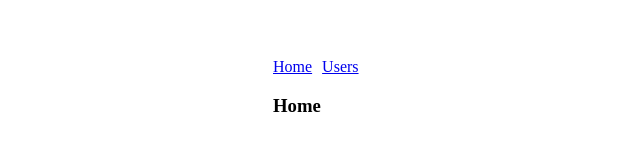
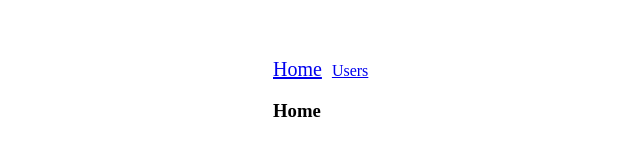
Before and after one commit to tomizawa0214/vue-sample, a Vue app in the folder udemy-vuejs-4/: page / in a window 1280 px wide. Shown: the top 160 px of the page, without its empty margins (17-657 px from the left). Built offline with nearby package versions, Linux system fonts and the light colour scheme.

Commit message:
active属性

```diff
--- a/udemy-vuejs-4/src/App.vue
+++ b/udemy-vuejs-4/src/App.vue
@@ -3,10 +3,14 @@
     <nav>
       <router-link
         to="/"
+        active-class="link--active"
+        exact
         class="link"
       >Home</router-link>
       <router-link
         to="/users"
+        active-class="link--active"
+        exact
         class="link"
       >Users</router-link>
     </nav>
@@ -18,4 +22,8 @@
   .link {
     margin-right: 10px;
   }
+
+  .link--active {
+    font-size: 20px;
+  }
 </style>
```
